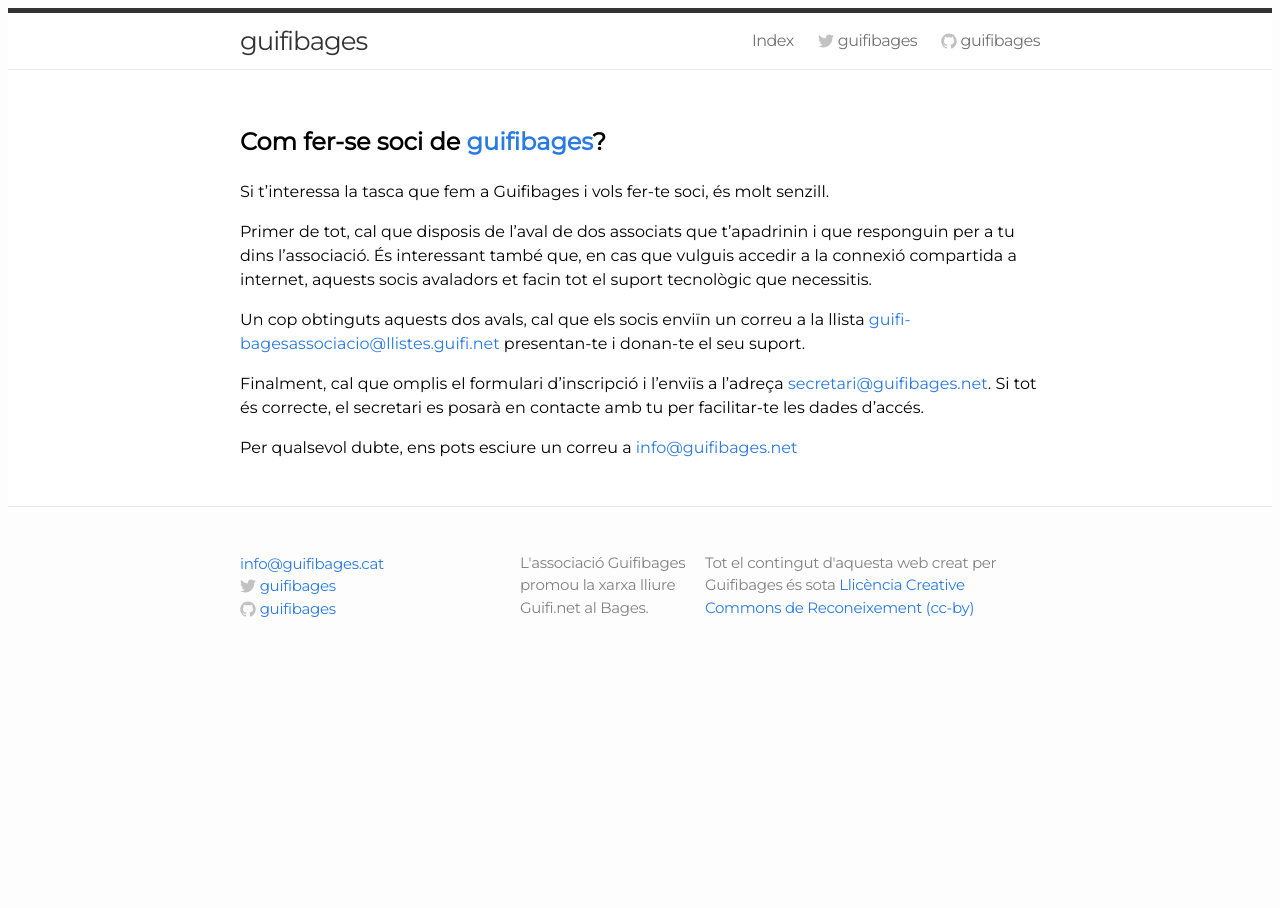
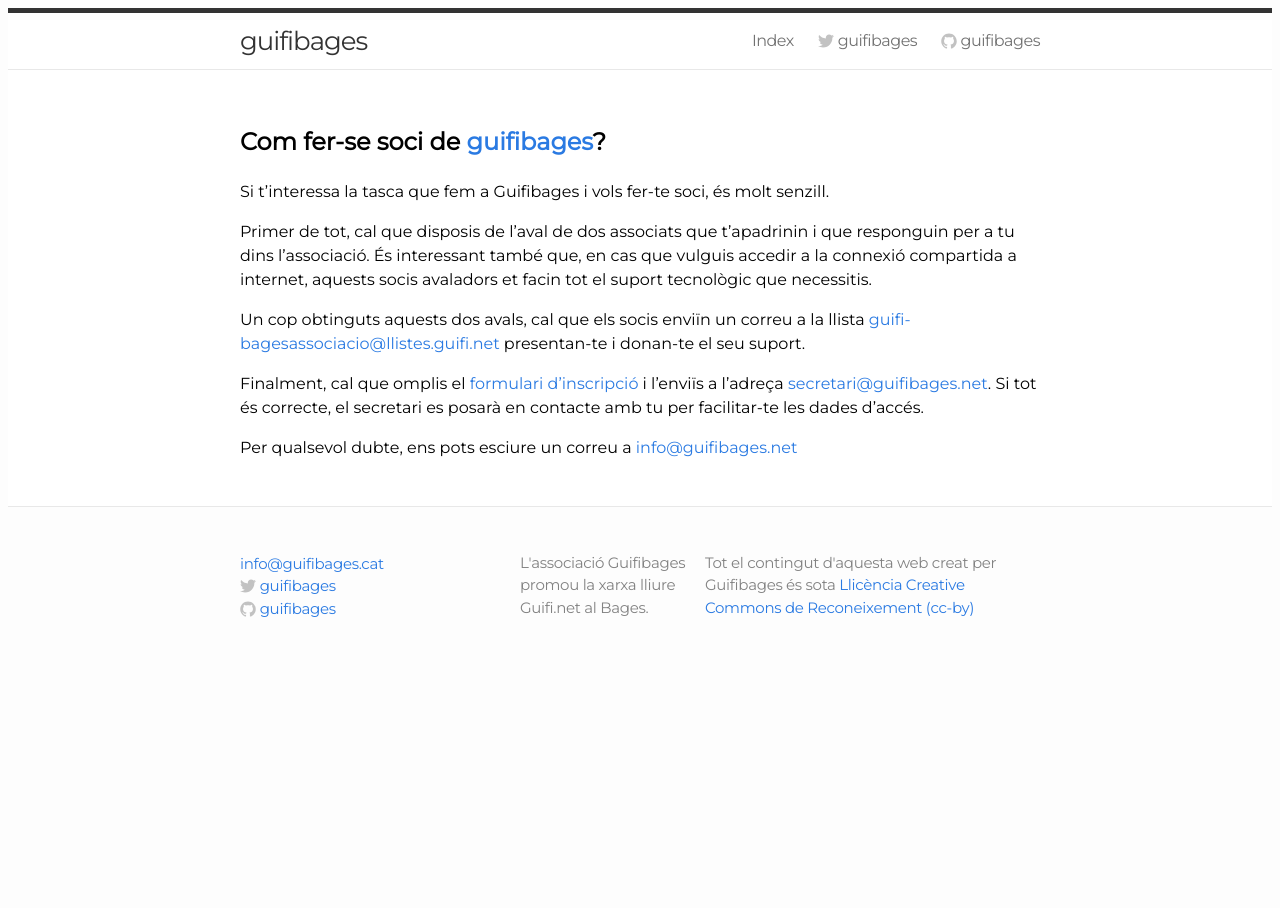
Before and after one commit to guifibages/guifibages.github.io, a Jekyll site: the page built from doc/soci/index.md, in a window 1280 px wide. Built offline with Jekyll 4.4.1, drawn with Linux system fonts in a browser that asks for light colours; part of the change alters nothing that is shown.

```diff
--- a/doc/soci/index.md
+++ b/doc/soci/index.md
@@ -11,6 +11,6 @@ Primer de tot, cal que disposis de l'aval de dos associats que t'apadrinin i que
 
 Un cop obtinguts aquests dos avals, cal que els socis enviïn un correu a la llista [guifi-bagesassociacio@llistes.guifi.net](mailto:guifi-baegsassociacio@llistes.guifi.net) presentan-te i donan-te el seu suport.
 
-Finalment, cal que omplis el formulari d'inscripció i l'enviïs a l'adreça [secretari@guifibages.net](mailto:secretari@guifibages.net). Si tot és correcte, el secretari es posarà en contacte amb tu per facilitar-te les dades d'accés.
+Finalment, cal que omplis el [formulari d'inscripció](/doc/FormulariAltaSoci.pdf) i l'enviïs a l'adreça [secretari@guifibages.net](mailto:secretari@guifibages.net). Si tot és correcte, el secretari es posarà en contacte amb tu per facilitar-te les dades d'accés.
 
 Per qualsevol dubte, ens pots esciure un correu a [info@guifibages.net](mailto:info@guifibages.net)
```
